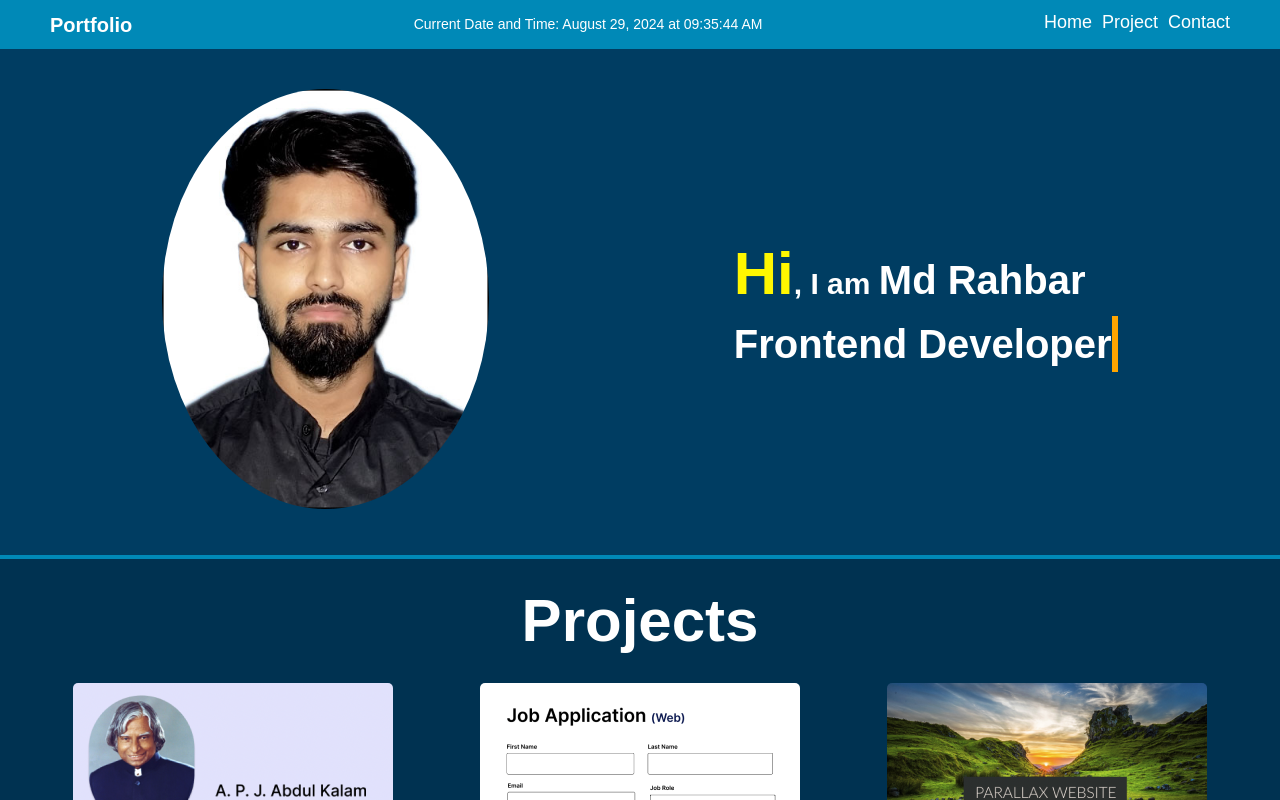
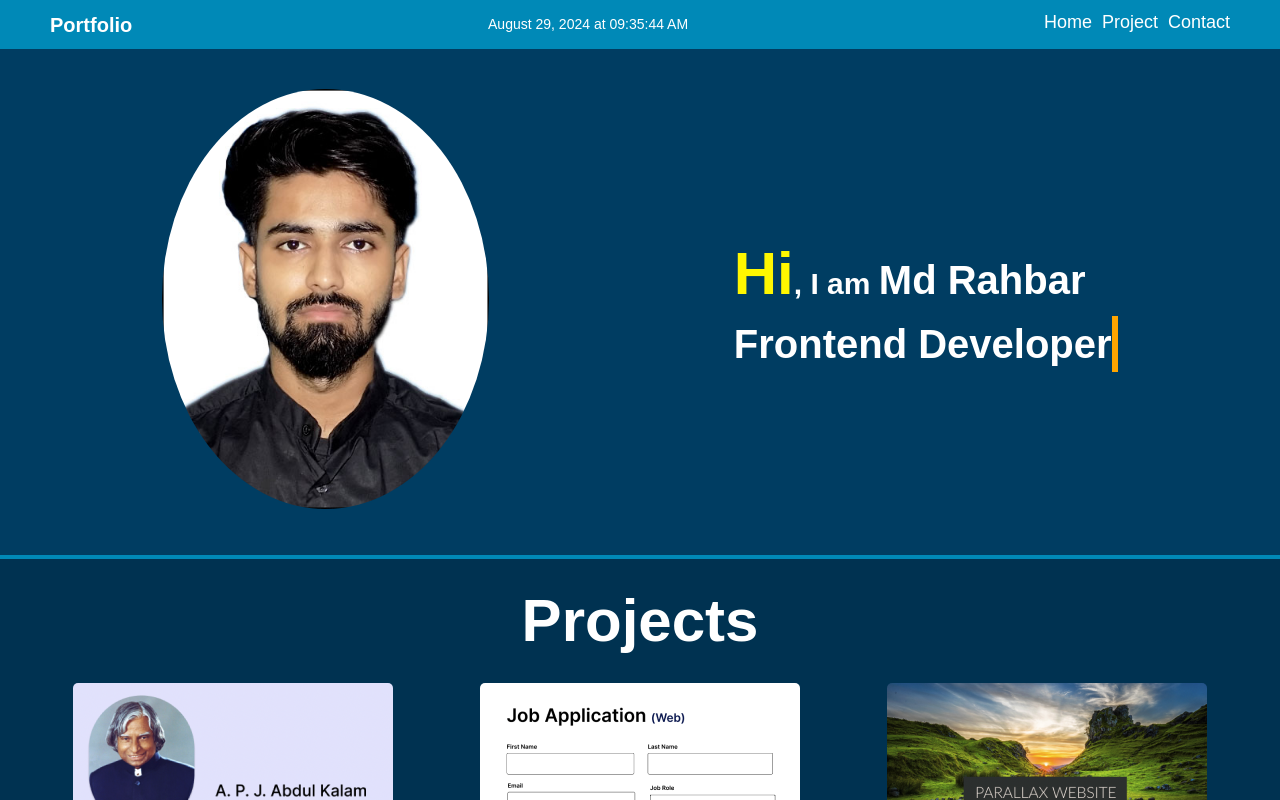
Before and after one commit to MDrahbar/portfolio, a plain HTML site: page index.html in a window 1280 px wide. Shown: the top 800 px of the page. Drawn offline with nearby package versions, Linux system fonts and the light colour scheme.

Commit message:
Update index.html

```diff
--- a/index.html
+++ b/index.html
@@ -22,7 +22,7 @@
                     const now = new Date();
                     const options = { year: 'numeric', month: 'long', day: 'numeric', hour: '2-digit', minute: '2-digit', second: '2-digit', hour12: true };
                     const dateTimeString = now.toLocaleDateString('en-US', options);
-                    document.getElementById('datetime').textContent = `Current Date and Time: ${dateTimeString}`;
+                    document.getElementById('datetime').textContent = dateTimeString;
                 }
 
                 updateDateTime();
```
